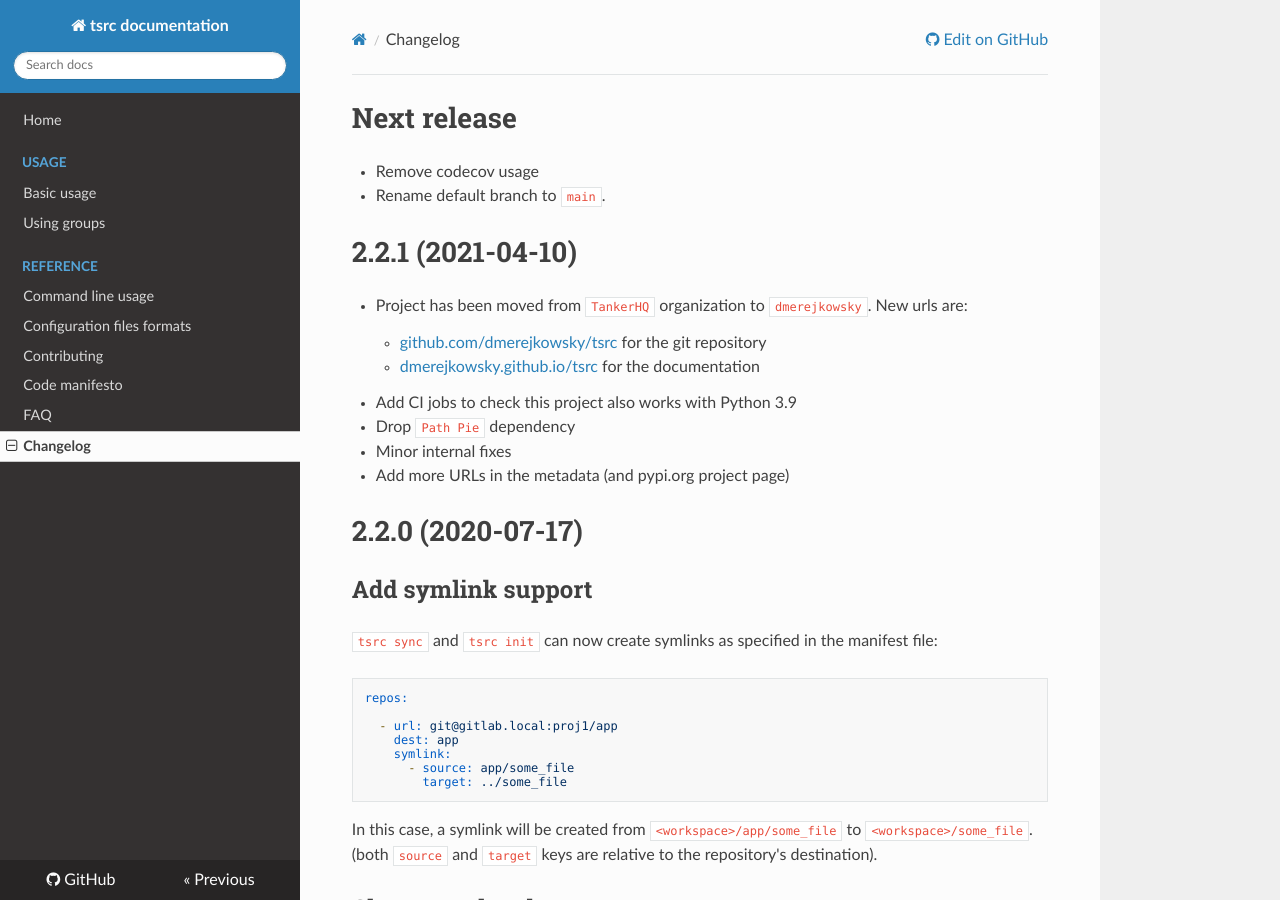
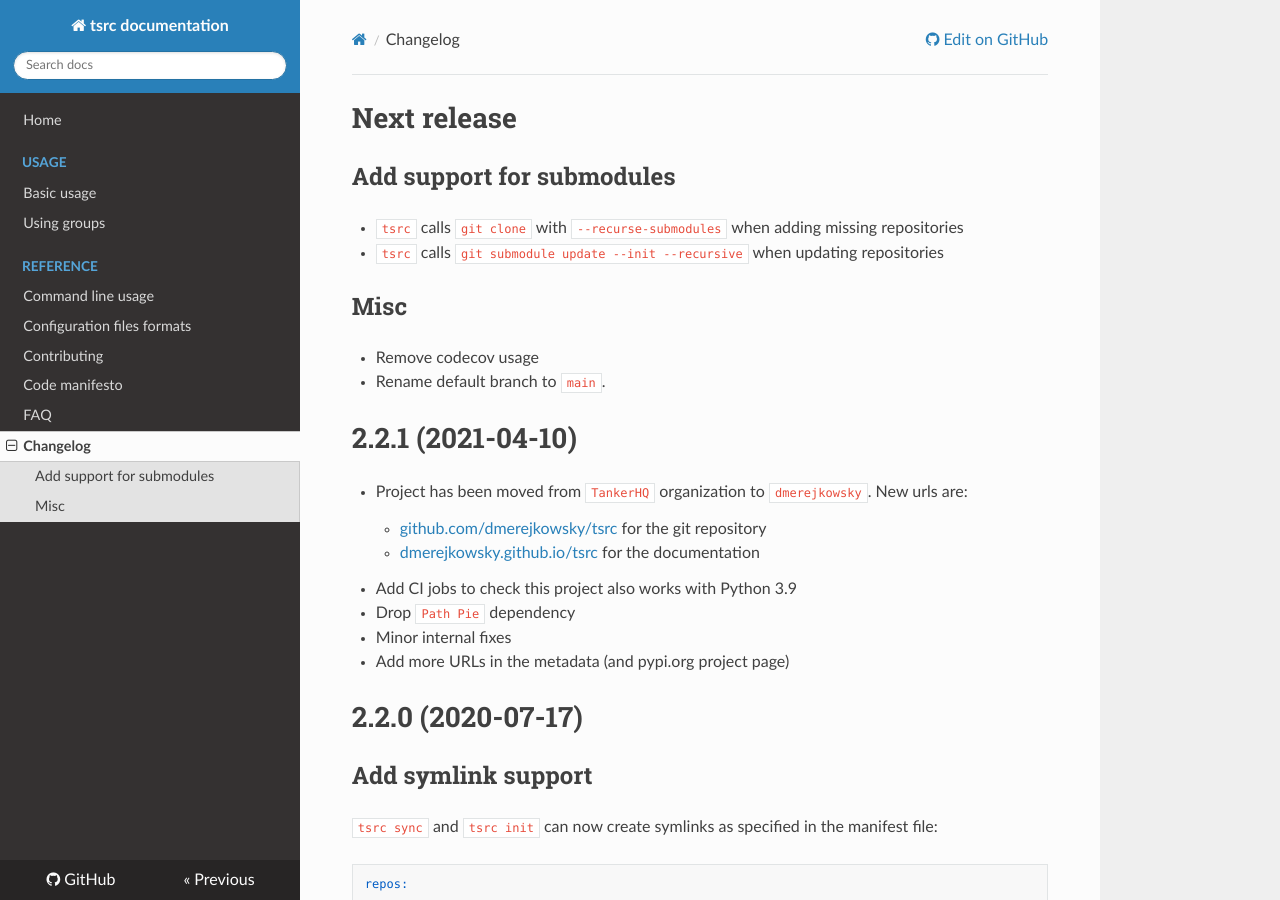
Before and after one commit to your-tools/tsrc, an MkDocs documentation site: the page built from docs/changelog.md, in a window 1280 px wide and 900 px high. Built offline with MkDocs 1.6.1, drawn with Linux system fonts in a browser that asks for light colours; nearby versions of some CDN libraries.

Commit message:
Update changelog

```diff
--- a/docs/changelog.md
+++ b/docs/changelog.md
@@ -1,7 +1,15 @@
 # Next release
+
+## Add support for submodules
+
+* `tsrc` calls `git clone` with `--recurse-submodules` when adding missing repositories
+* `tsrc` calls `git submodule update --init --recursive` when updating repositories
+
+## Misc
 
 * Remove codecov usage
 * Rename default branch to `main`.
+
 
 # 2.2.1 (2021-04-10)
 
```
